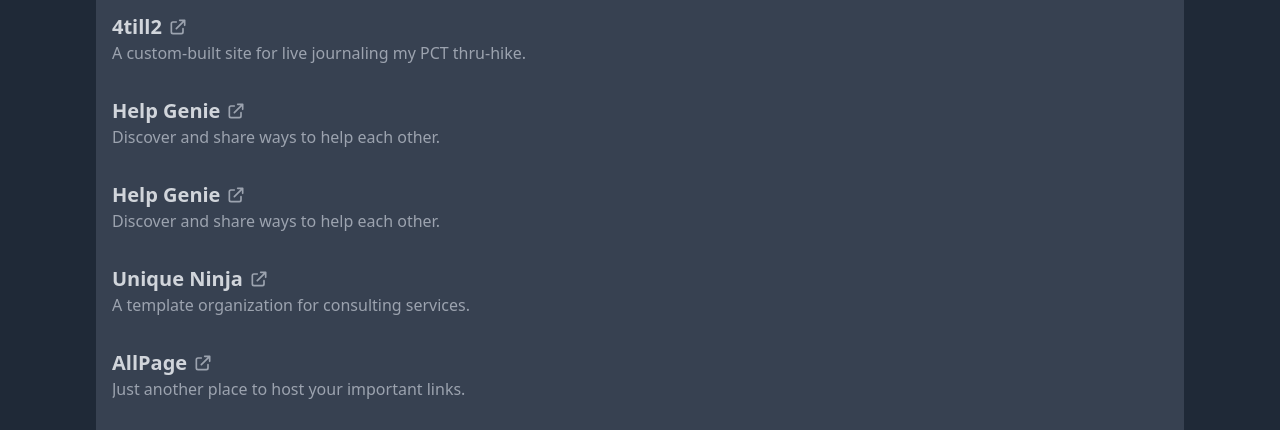
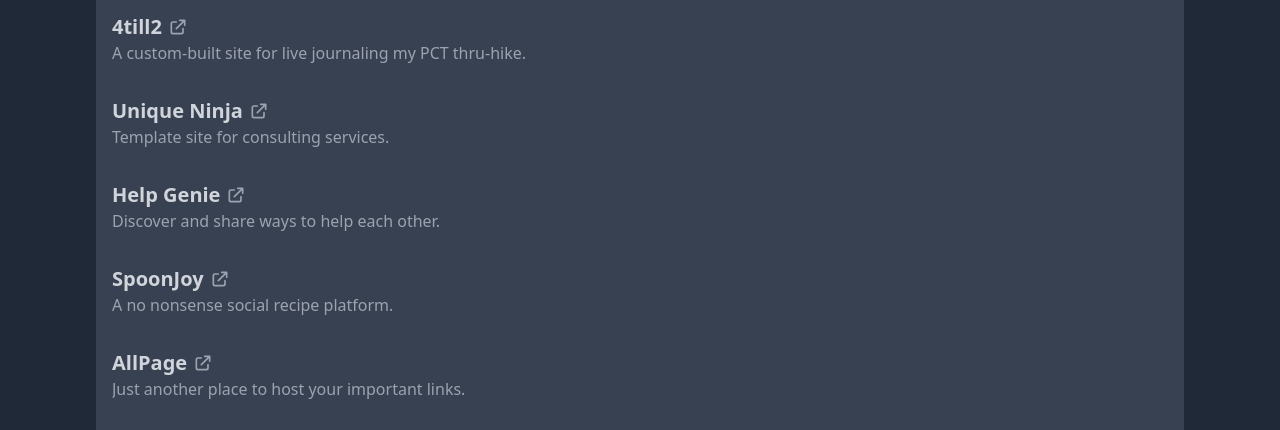
Before and after one commit to 4till2/yosefserkez.me, a website: page index.html in a window 1280 px wide. Shown: the part 331-761 px from the top of the page. Drawn offline with Linux system fonts and the light colour scheme.

Commit message:
auto commit with deploy

```diff
--- a/index.html
+++ b/index.html
@@ -95,8 +95,8 @@
             <!--            </div>-->
         </div>
         <div class="grid items-center w-full rounded-md overflow-hidden m-4 ml-0">
-            <a href="https://helpgenie.org" target="_blank" class="flex items-center">
-                <h2 class="text-gray-300 font-bold text-xl">Help Genie</h2>
+            <a href="https://unique.ninja" target="_blank" class="flex items-center">
+                <h2 class="text-gray-300 font-bold text-xl">Unique Ninja</h2>
                 <svg class="flex-shrink-0 ml-1.5 h-5 w-5 text-gray-400" fill="none"
                      stroke="currentColor" viewBox="0 0 24 24"
                      xmlns="http://www.w3.org/2000/svg">
@@ -104,10 +104,10 @@
                           d="M10 6H6a2 2 0 00-2 2v10a2 2 0 002 2h10a2 2 0 002-2v-4M14 4h6m0 0v6m0-6L10 14"></path>
                 </svg>
             </a>
-            <p class="text-gray-400">Discover and share ways to help each other.</p>
+            <p class="text-gray-400">Template site for consulting services.</p>
             <!--            <div class="relative w-full my-2 h-96 font-bold sm:text-lg sm:tracking-tight p-4 cursor-pointer overflow-hidden-->
             <!--                rounded-md shadow-md">-->
-            <!--                &lt;!&ndash;                <a href="https://spoonjoy.herokuapp.com/discover" class="w-full h-full">&ndash;&gt;-->
+            <!--                &lt;!&ndash;                <a href="https://spoonjoyapp.herokuapp.com/discover" class="w-full h-full">&ndash;&gt;-->
             <!--                &lt;!&ndash;                    <img src="assets/spoonjoy.png"&ndash;&gt;-->
             <!--                &lt;!&ndash;                         class="h-full bg-gray-900 rounded mx-auto p-4">&ndash;&gt;-->
             <!--                &lt;!&ndash;                </a>&ndash;&gt;-->
@@ -116,10 +116,9 @@
             <!--                        height="200"-->
             <!--                        class="bg-white"-->
             <!--                        style="position:absolute;top:0;left:0;width:100%;height:99%;"-->
-            <!--                        src="https://helpgenie.org"></iframe>-->
+            <!--                        src="https://spoonjoyapp.herokuapp.com/discover"></iframe>-->
             <!--            </div>-->
         </div>
-
         <div class="grid items-center w-full rounded-md overflow-hidden m-4 ml-0">
             <a href="https://helpgenie.org" target="_blank" class="flex items-center">
                 <h2 class="text-gray-300 font-bold text-xl">Help Genie</h2>
@@ -146,8 +145,8 @@
 <!--            </div>-->
         </div>
         <div class="grid items-center w-full rounded-md overflow-hidden m-4 ml-0">
-            <a href="https://unique.ninja" target="_blank" class="flex items-center">
-                <h2 class="text-gray-300 font-bold text-xl">Unique Ninja</h2>
+            <a href="https://spoonjoyapp.herokuapp.com/discover" target="_blank" class="flex items-center">
+                <h2 class="text-gray-300 font-bold text-xl">SpoonJoy</h2>
                 <svg class="flex-shrink-0 ml-1.5 h-5 w-5 text-gray-400" fill="none"
                      stroke="currentColor" viewBox="0 0 24 24"
                      xmlns="http://www.w3.org/2000/svg">
@@ -155,15 +154,19 @@
                           d="M10 6H6a2 2 0 00-2 2v10a2 2 0 002 2h10a2 2 0 002-2v-4M14 4h6m0 0v6m0-6L10 14"></path>
                 </svg>
             </a>
-            <p class="text-gray-400">A template organization for consulting services.</p>
+            <p class="text-gray-400">A no nonsense social recipe platform.</p>
 <!--            <div class="relative w-full my-2 h-96 font-bold sm:text-lg sm:tracking-tight p-4 cursor-pointer overflow-hidden-->
 <!--                rounded-md shadow-md">-->
+<!--                &lt;!&ndash;                <a href="https://spoonjoyapp.herokuapp.com/discover" class="w-full h-full">&ndash;&gt;-->
+<!--                &lt;!&ndash;                    <img src="assets/spoonjoy.png"&ndash;&gt;-->
+<!--                &lt;!&ndash;                         class="h-full bg-gray-900 rounded mx-auto p-4">&ndash;&gt;-->
+<!--                &lt;!&ndash;                </a>&ndash;&gt;-->
 <!--                <iframe title="Inline Frame Example"-->
 <!--                        width="100%"-->
 <!--                        height="200"-->
 <!--                        class="bg-white"-->
 <!--                        style="position:absolute;top:0;left:0;width:100%;height:99%;"-->
-<!--                        src="https://unique.ninja"></iframe>-->
+<!--                        src="https://spoonjoyapp.herokuapp.com/discover"></iframe>-->
 <!--            </div>-->
         </div>
 
```
